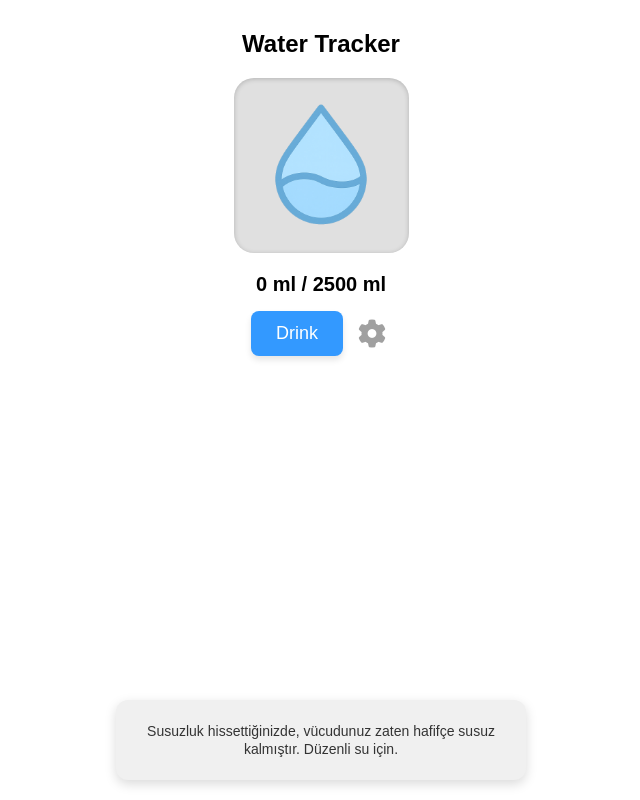
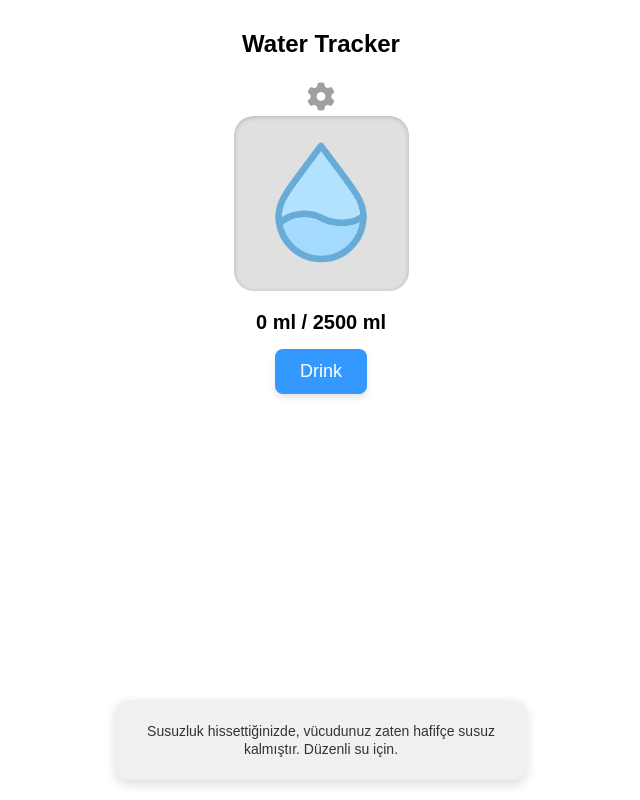
Before and after one commit to utkbthn/WaterTrackerApp, a plain HTML site: page index.html in a window 1280 px wide. Shown: the whole page, without its empty margins (319-959 px from the left). Drawn offline with Linux system fonts and the light colour scheme.

Commit message:
Update index.html

```diff
--- a/index.html
+++ b/index.html
@@ -19,18 +19,23 @@
 </head>
 <body>
     <p class="water-tracker-text">Water Tracker</p>
+
+    <button onclick="openSettings()" class="app-button settings-button top-right-settings-button" id="settingsButton">
+        <i class="fas fa-gear"></i>
+    </button>
+
     <div class="icon-and-progressbar-container">
         <img src="images/water.logo.png" alt="Su Takipçisi Logosu" class="water-icon">
         <div class="progress">
             <div class="progress-bar" id="progressBar"></div>
         </div>
     </div>
-    <div class="progress-status-display" id="status"></div> <div class="main-buttons-container">
+    <div class="progress-status-display" id="status"></div>
+
+    <div class="main-buttons-container">
         <button onclick="addWater()" class="app-button" id="drinkButton">Drink</button>
-        <button onclick="openSettings()" class="app-button settings-button" id="settingsButton">
-            <i class="fas fa-gear"></i>
-        </button>
     </div>
+
     <div id="settingsPanel">
         <div class="settings-option">
             <label for="addAmount">İçilen Su Miktarı (ml):</label>
```
